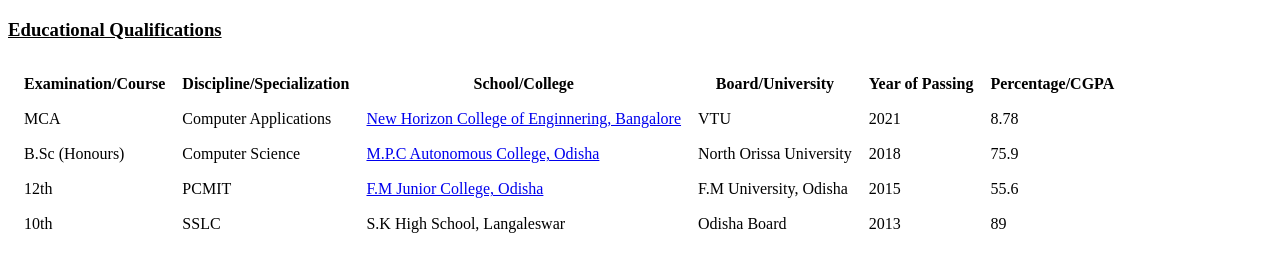
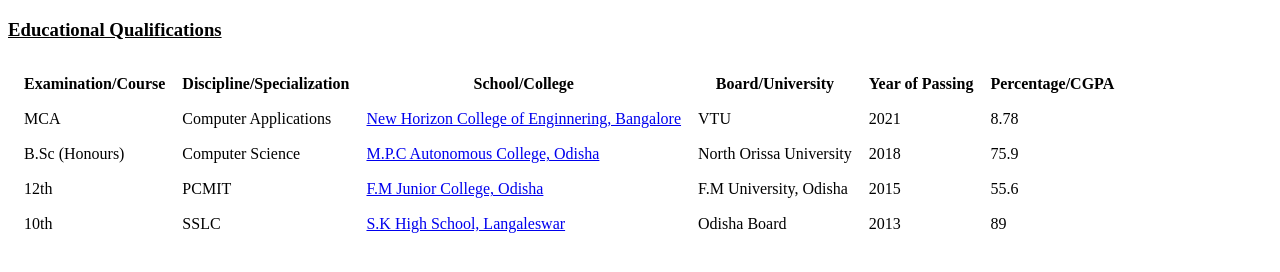
Before and after one commit to nkdey14/Personal-website, a plain HTML site: page education.html in a window 1280 px wide. Drawn offline with Linux system fonts and the light colour scheme.

Commit message:
Update education.html

```diff
--- a/education.html
+++ b/education.html
@@ -5,6 +5,7 @@
   <meta charset="utf-8">
 
   <title>Area of Interest</title>
+  <link rel="stylesheet" href="css/styles.css">
 </head>
 
 <body>
@@ -43,10 +44,10 @@
       <td>2015</td>
       <td>55.6</td>
     </tr>
-   <tr>
+    <tr>
       <td>10th</td>
       <td>SSLC</td>
-      <td>S.K High School, Langaleswar</td>
+      <td><a href="https://www.facebook.com/SKHighSchool/">S.K High School, Langaleswar</a></td>
       <td>Odisha Board</td>
       <td>2013</td>
       <td>89</td>
```
